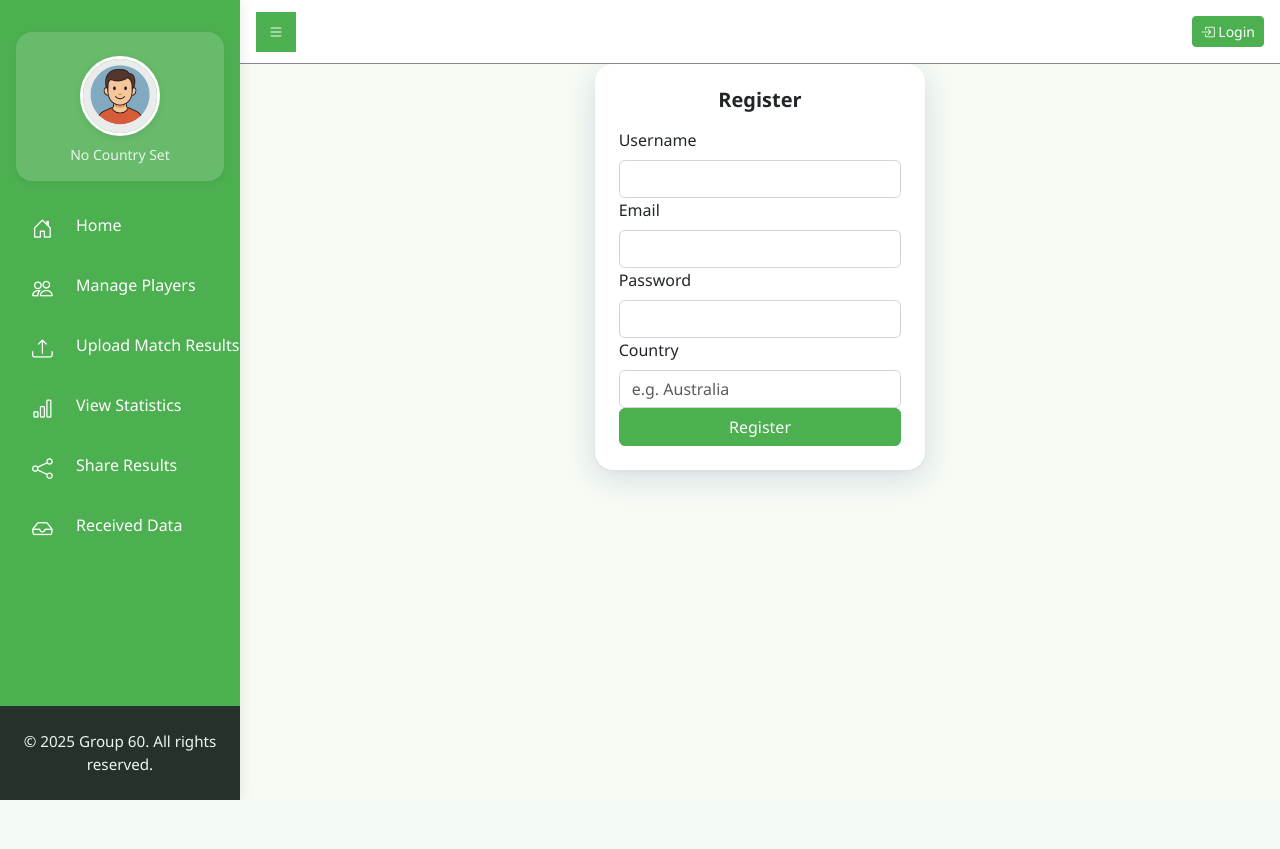
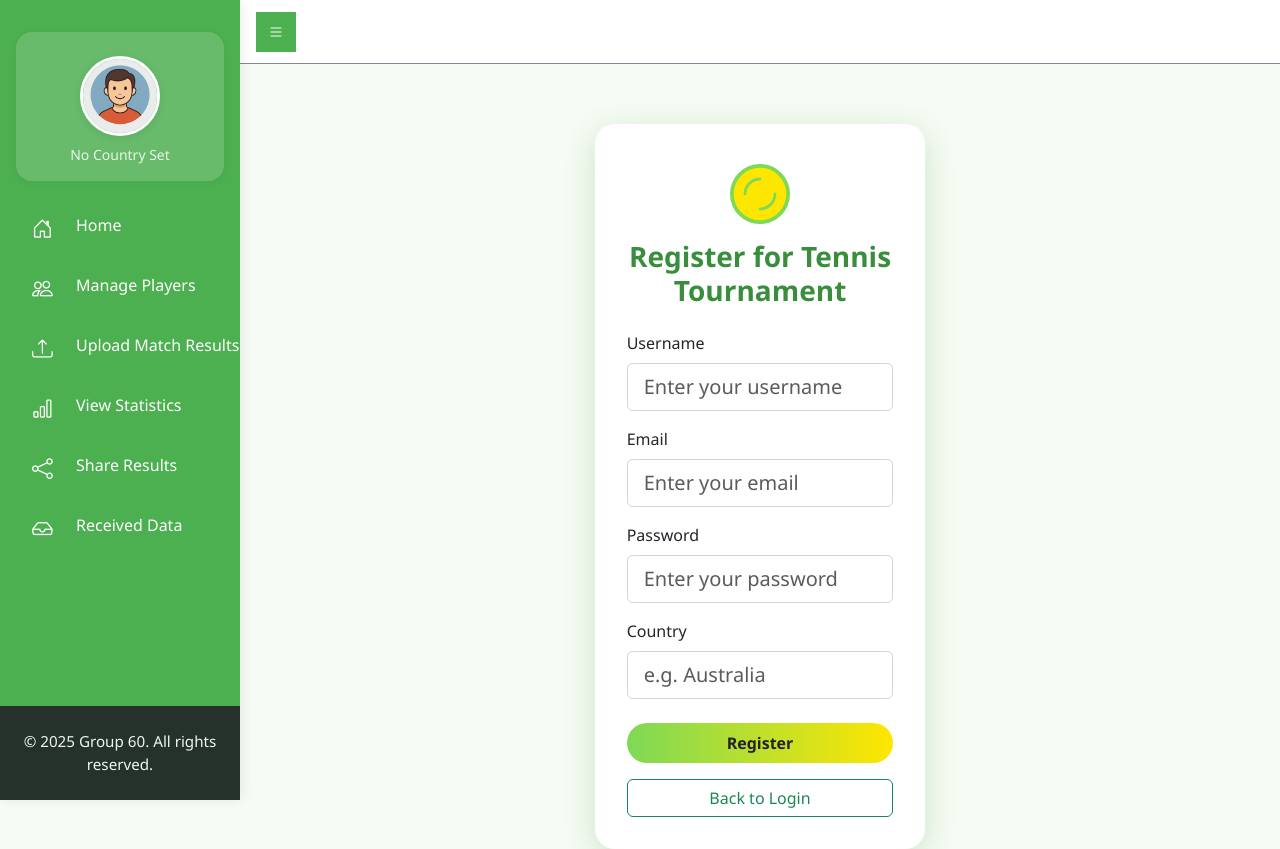
Before and after one commit to ThanhVinhTong/Tennis-Tournament, a Flask app: page /auth/register in a window 1280 px wide. Before the commit the page ends 800 px from the top, so only its background shows below. Run offline with Flask 3, Linux system fonts and the light colour scheme; some libraries are stand-ins or nearby versions.

Commit message:
Enhance login/register UI with tennis theme, improve UX, and prevent player deletion if referenced in matches
- Redesigned login and register pages with tennis-themed styles, icons, and improved layout
- Added "Back to Login" button on register page
- Hid redundant Login button on login/register pages
- Improved player management: prevent deletion if player is referenced in any match result, with user feedback

```diff
--- a/app/templates/auth/register.html
+++ b/app/templates/auth/register.html
@@ -1,31 +1,76 @@
 {% extends "base.html" %}
 {% block title %}Register{% endblock %}
 {% block content %}
+<style>
+  body {
+    background: linear-gradient(135deg, #e9f9ef 0%, #b7e778 100%);
+    min-height: 100vh;
+  }
+  .tennis-register-card {
+    border-radius: 20px;
+    box-shadow: 0 8px 32px 0 rgba(34, 139, 34, 0.2);
+    background: #fff;
+    padding: 2.5rem 2rem 2rem 2rem;
+    margin-top: 60px;
+  }
+  .tennis-icon {
+    display: flex;
+    justify-content: center;
+    margin-bottom: 1rem;
+  }
+  .tennis-icon svg {
+    width: 60px;
+    height: 60px;
+  }
+  .btn-tennis {
+    background: linear-gradient(90deg, #7ed957 0%, #ffe600 100%);
+    color: #222;
+    font-weight: bold;
+    border: none;
+    border-radius: 30px;
+    transition: background 0.3s;
+  }
+  .btn-tennis:hover {
+    background: linear-gradient(90deg, #6cc24a 0%, #ffd700 100%);
+    color: #111;
+  }
+</style>
 <div class="row justify-content-center">
-  <div class="col-md-4 grid-margin stretch-card">
-    <div class="card"><div class="card-body">
-      <h4 class="card-title text-center">Register</h4>
+  <div class="col-md-5 col-lg-4">
+    <div class="tennis-register-card">
+      <div class="tennis-icon">
+        <!-- Tennis Ball SVG Icon -->
+        <svg viewBox="0 0 64 64" fill="none" xmlns="http://www.w3.org/2000/svg">
+          <circle cx="32" cy="32" r="30" fill="#ffe600" stroke="#7ed957" stroke-width="4"/>
+          <path d="M16 32c0-8.837 7.163-16 16-16" stroke="#7ed957" stroke-width="3" stroke-linecap="round"/>
+          <path d="M48 32c0 8.837-7.163 16-16 16" stroke="#7ed957" stroke-width="3" stroke-linecap="round"/>
+        </svg>
+      </div>
+      <h3 class="text-center mb-4" style="font-family: 'Segoe UI', Verdana, Geneva, Tahoma, sans-serif; font-weight: 700; color: #388e3c;">Register for Tennis Tournament</h3>
       <form method="post">
         {{ form.hidden_tag() }}
-        <div class="form-group">
+        <div class="form-group mb-3">
           {{ form.username.label(class="form-label") }}
-          {{ form.username(class="form-control") }}
+          {{ form.username(class="form-control form-control-lg", placeholder="Enter your username") }}
         </div>
-        <div class="form-group">
+        <div class="form-group mb-3">
           {{ form.email.label(class="form-label") }}
-          {{ form.email(class="form-control") }}
+          {{ form.email(class="form-control form-control-lg", placeholder="Enter your email") }}
         </div>
-        <div class="form-group">
+        <div class="form-group mb-3">
           {{ form.password.label(class="form-label") }}
-          {{ form.password(class="form-control", type="password") }}
+          {{ form.password(class="form-control form-control-lg", type="password", placeholder="Enter your password") }}
         </div>
-        <div class="form-group">
+        <div class="form-group mb-4">
           {{ form.country.label(class="form-label") }}
-          {{ form.country(class="form-control", placeholder="e.g. Australia") }}
+          {{ form.country(class="form-control form-control-lg", placeholder="e.g. Australia") }}
         </div>
-        <button type="submit" class="btn btn-primary w-100">Register</button>
+        <button type="submit" class="btn btn-tennis w-100 py-2">Register</button>
+        <div class="text-center mt-3">
+          <a href="{{ url_for('auth.login') }}" class="btn btn-outline-success w-100">Back to Login</a>
+        </div>
       </form>
-    </div></div>
+    </div>
   </div>
 </div>
 {% endblock %}
--- a/app/templates/base.html
+++ b/app/templates/base.html
@@ -233,7 +233,7 @@
                       onclick="location.href='{{ url_for('auth.logout') }}'" data-bs-toggle="tooltip" data-bs-placement="bottom" title="Logout">
                 <i class="bi bi-box-arrow-right"></i> Logout
               </button>
-            {% else %}
+            {% elif request.endpoint != 'auth.login' and request.endpoint != 'auth.register' %}
               <a class="btn btn-sm btn-primary"
                  href="{{ url_for('auth.login') }}" data-bs-toggle="tooltip" data-bs-placement="bottom" title="Login"><i class="bi bi-box-arrow-in-right"></i> Login</a>
             {% endif %}
@@ -243,9 +243,9 @@
 
       {% with messages = get_flashed_messages(with_categories=true) %}
         {% for category, msg in messages %}
-          <div class="alert alert-{{ category }} alert-dismissible fade show m-3">
+          <div class="alert alert-{{ category }} alert-dismissible fade show m-3" role="alert">
             {{ msg }}
-            <button type="button" class="btn-close" data-bs-dismiss="alert"></button>
+            <button type="button" class="btn-close" data-bs-dismiss="alert" aria-label="Close"></button>
           </div>
         {% endfor %}
       {% endwith %}
@@ -326,6 +326,19 @@
     }
   </script>
 
+  <script>
+    // Auto-dismiss alerts after 2 seconds
+    document.addEventListener('DOMContentLoaded', function() {
+      setTimeout(function() {
+        var alerts = document.querySelectorAll('.alert-dismissible');
+        alerts.forEach(function(alert) {
+          var bsAlert = bootstrap.Alert.getOrCreateInstance(alert);
+          bsAlert.close();
+        });
+      }, 2000);
+    });
+  </script>
+
   <div class="sidebar-backdrop" id="sidebarBackdrop"></div>
 </body>
 </html>
```
Also changed, not shown: app/main/routes.py (+10 -1 lines), app/templates/auth/login.html (+62 -12 lines).
